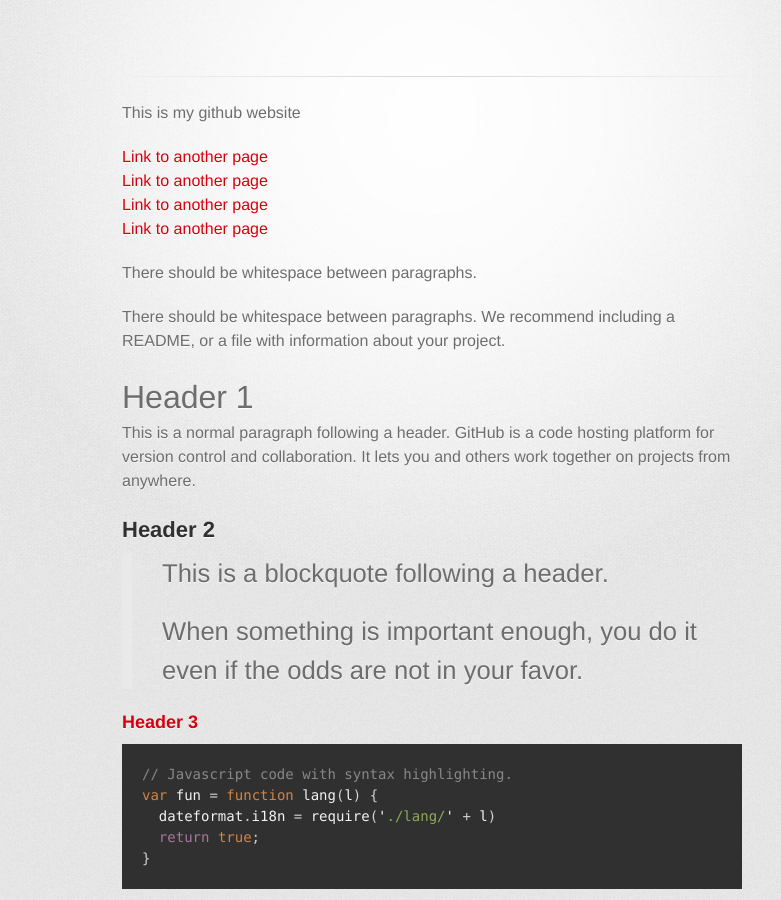
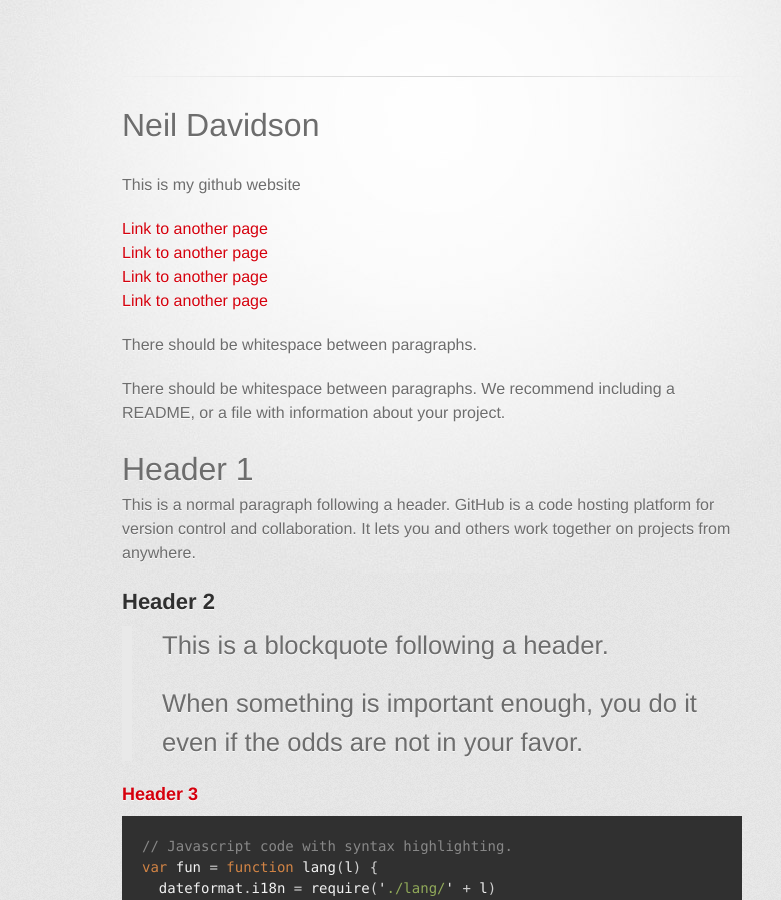
Before and after one commit to davidsonn1/davidsonn1.github.io, a Jekyll site: the page built from index.md, in a window 1280 px wide and 900 px high. Shown: the whole window, without its empty margins (208-989 px from the left). Built offline with Jekyll 4.4.1, drawn with Linux system fonts in a browser that asks for light colours; some web fonts are replaced; our own code applies the rules of GitHub Pages for plain Markdown files.

Commit message:
Update index.md

```diff
--- a/index.md
+++ b/index.md
@@ -1,4 +1,4 @@
-
+<h1>Neil Davidson</h1><br>
 This is my github website<br>
 
 
```
